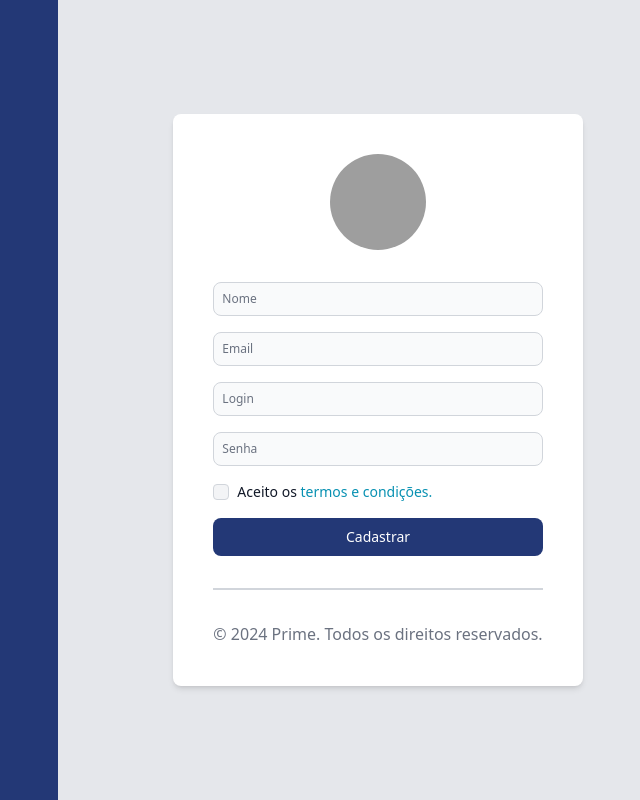
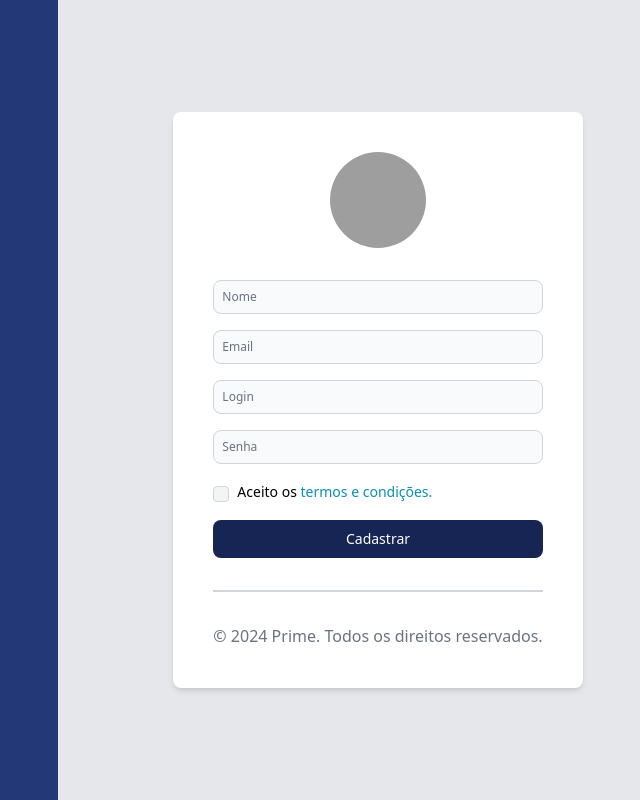
Before and after one commit to luizrfurt/main-client, a Next.js app: page /register in a window 1280 px wide. Shown: the whole page, without its empty margins (582-1222 px from the left). Built offline with nearby package versions, Linux system fonts and the light colour scheme; no server answers; grey boxes are pictures that could not be loaded.

Commit message:
Integração do componente - Ultilização do PaletteColorComponent nos Buttons e Labels

```diff
--- a/src/components/ButtonComponent.tsx
+++ b/src/components/ButtonComponent.tsx
@@ -1,11 +1,11 @@
 import React from "react";
 import { Button } from "flowbite-react";
+import { palleteColors } from "./PaletteColorComponent";
 
 interface Props {
-  color: string;
+  color: keyof typeof palleteColors;
   size: string;
   type?: "button" | "submit" | "reset";
-  className?: string;
   onClick?: (event: React.MouseEvent<HTMLButtonElement, MouseEvent>) => void;
   children?: React.ReactNode;
 }
@@ -14,19 +14,14 @@ export const ButtonComponent: React.FC<Props> = ({
   color,
   size,
   type,
-  className,
   onClick,
   children,
 }) => {
+  const style = palleteColors[color];
+
   return (
     <div>
-      <Button
-        color={color}
-        size={size}
-        type={type}
-        className={className}
-        onClick={onClick}
-      >
+      <Button size={size} type={type} className={style} onClick={onClick}>
         {children}
       </Button>
     </div>
--- a/src/components/LabelComponent.tsx
+++ b/src/components/LabelComponent.tsx
@@ -1,22 +1,25 @@
 import React from "react";
 import { Label } from "flowbite-react";
+import { palleteColors } from "./PaletteColorComponent";
 
 interface Props {
   htmlFor: string;
+  color: keyof typeof palleteColors;
   value?: string;
-  className?: string;
   children?: React.ReactNode;
 }
 
 export const LabelComponent: React.FC<Props> = ({
   htmlFor,
   value,
-  className,
+  color,
   children,
 }) => {
+  const style = palleteColors[color];
+
   return (
     <div>
-      <Label htmlFor={htmlFor} value={value} className={className}>
+      <Label htmlFor={htmlFor} value={value} className={style}>
         {children}
       </Label>
     </div>
--- a/src/components/PaletteColorComponent.tsx
+++ b/src/components/PaletteColorComponent.tsx
@@ -1,13 +1,13 @@
 export const palleteColors = {
   // Button colors
-  bnone: "",
-  bprimary: "",
-  bsecondary: "",
+  bnone: "bg-neutral-400 w-full rounded-lg enabled:hover:bg-neutral-200",
+  bprimary: "bg-blue-950 w-full rounded-lg enabled:hover:bg-blue-800",
+  bsecondary: "bg-neutral-400 w-full rounded-lg enabled:hover:bg-neutral-300",
 
   //Label colors
-  lnone: "",
-  lprimary: "",
-  lsecondary: "",
+  lnone: "flex items-center",
+  lprimary: "flex items-center text-black",
+  lsecondary: "flex items-center",
 
   //Link colors
   unone: "",
--- a/src/pages/index.tsx
+++ b/src/pages/index.tsx
@@ -89,10 +89,9 @@ export default function Index() {
               />
             </div>
             <ButtonComponent
-              color="blue"
+              color="bprimary"
               size="sm"
               type="submit"
-              className={styles.loginButton}
               onClick={handleLogin}
             >
               Entrar
@@ -102,11 +101,7 @@ export default function Index() {
             </Link>
             <hr className={styles.divider} />
             <Link href="/register" passHref>
-              <ButtonComponent
-                color="light"
-                size="sm"
-                className={styles.registerButton}
-              >
+              <ButtonComponent color="bsecondary" size="sm">
                 Cadastrar-se
               </ButtonComponent>
             </Link>
@@ -130,9 +125,7 @@ const styles = {
   form: "flex max-w-md flex-col gap-4",
   avatarContainer: "flex justify-center mb-4",
   avatar: "w-24 h-24 rounded-full",
-  loginButton: "bg-blue-900 w-full",
   forgotPassword: "text-blue-500 underline",
-  registerButton: "bg-gray-200 w-full",
   divider: "my-4 border-b border-gray-300",
   footer: "mt-4 text-center text-gray-500",
   toastContainer: "fixed top-4 right-4 z-50",
--- a/src/pages/register/index.tsx
+++ b/src/pages/register/index.tsx
@@ -53,7 +53,7 @@ export default function Register() {
         }
       } else {
         setToastMessage(resultRegister.message);
-        setToastType("error")
+        setToastType("error");
       }
     } catch (err: any) {
       setToastMessage(err.message);
@@ -143,8 +143,11 @@ export default function Register() {
               />
             </div>
             <div className={styles.checkboxContainer}>
+              <div>
                 <Checkbox id="agree" />
-              <LabelComponent htmlFor="agree" className={styles.checkboxLabel}>
+              </div>
+              <div className="ml-2">
+                <LabelComponent htmlFor="agree" color="lprimary">
                   Aceito os&nbsp;
                   <Link
                     href=""
@@ -158,11 +161,11 @@ export default function Register() {
                   </Link>
                 </LabelComponent>
               </div>
+            </div>
             <ButtonComponent
-              color="blue"
+              color="bprimary"
               size="sm"
               type="submit"
-              className={styles.enterButton}
               onClick={handleRegister}
             >
               Cadastrar
@@ -200,11 +203,10 @@ const styles = {
   form: "flex max-w-md flex-col gap-4",
   avatarContainer: "flex justify-center mb-4",
   avatar: "w-24 h-24 rounded-full",
-  enterButton: "bg-blue-900 w-full",
   divider: "my-4 border-b border-gray-300",
   footer: "mt-4 text-center text-gray-500",
   checkboxContainer: "flex items-center",
-  checkboxLabel: "flex items-center ml-2",
+  checkboxLabel: "",
   termsLink: "text-cyan-600 hover:underline dark:text-cyan-500",
   toastContainer: "fixed top-4 right-4 z-50",
   toastClass:
```
Lines whose indentation alone changed are shown as unchanged.
